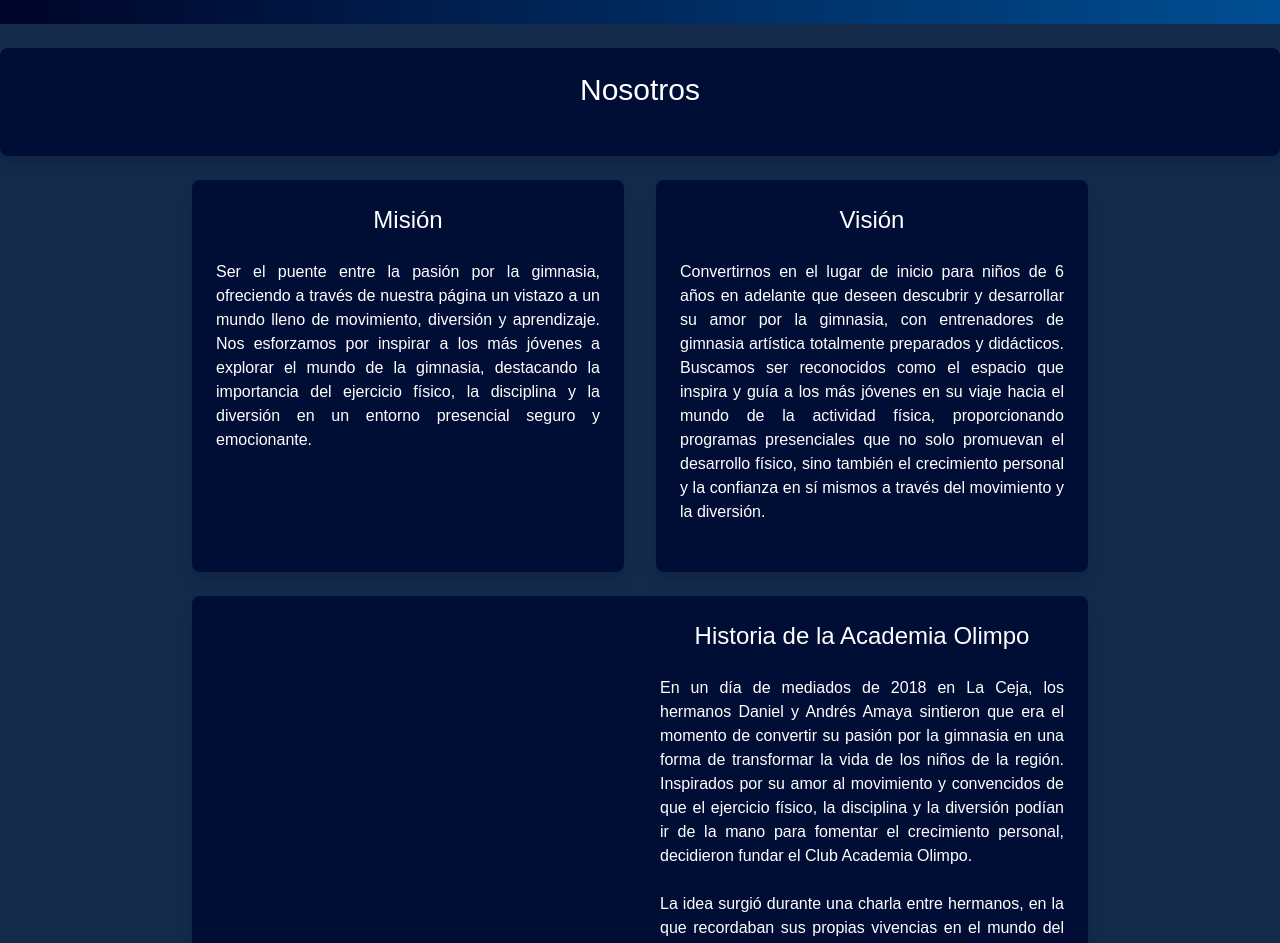
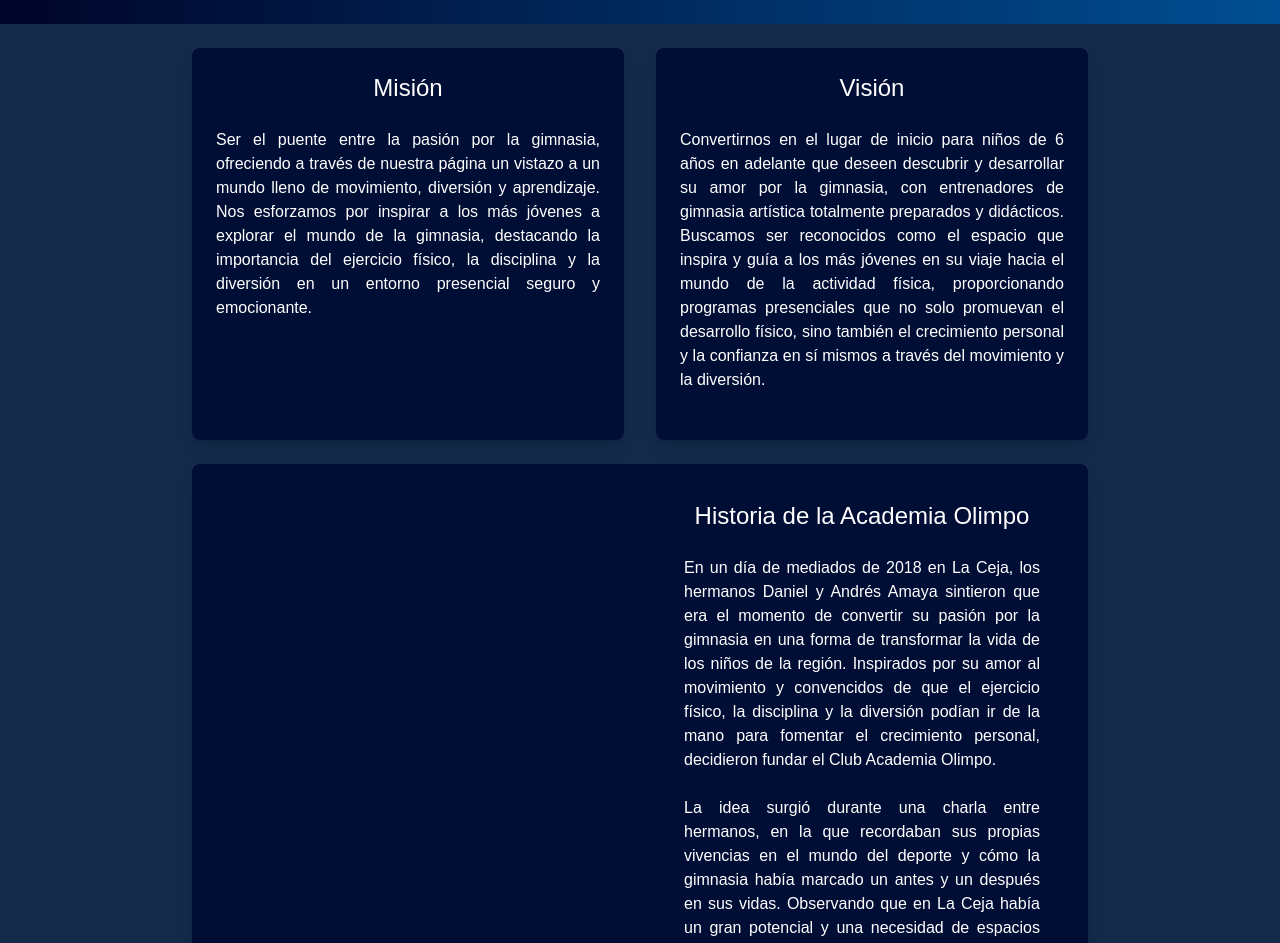
Before and after one commit to Mista299/Olimpo-Academia-2.0, a React (Vite) app: page /nosotros in a window 1280 px wide. Shown: the part 80-1023 px from the top of the page. Built offline with nearby package versions, Linux system fonts and the light colour scheme.

Commit message:
refactor Nosotros ok

```diff
--- a/src/components/FormularioInscripcion/index.jsx
+++ b/src/components/FormularioInscripcion/index.jsx
@@ -68,7 +68,7 @@ const FormularioInscripcion = () => {
           <input type="checkbox" name="terminos" className="mr-2" required /> Acepto términos y condiciones de la <a className="text-blue-500" onClick={openModal}>política de privacidad</a>
         </label>
 
-        <button type="submit" className="bg-green-500 text-white px-6 py-2 rounded-lg mt-4 hover:bg-green-700 transition">
+        <button class="border-2 border-white text-white bg-transparent hover:bg-[#61CE70] hover:text-white px-6 py-2 rounded-lg transition duration-300 ease-in-out">
           Enviar
         </button>
       </form>
--- /dev/null
+++ b/src/components/SectionText/index.jsx
@@ -0,0 +1,18 @@
+import React from 'react';
+import ContainerText from '../../components/ContainerText';
+
+
+const SectionText = ({ title, children }) => {
+  return (
+    <ContainerText>
+      <h2 className="text-2xl justify-center text-align text-center mb-6">
+        {title}
+      </h2>
+      <div className="text-justify">
+        {children}
+      </div>
+    </ContainerText>
+  );
+};
+
+export default SectionText;
--- a/src/pages/Nosotros/index.jsx
+++ b/src/pages/Nosotros/index.jsx
@@ -1,40 +1,31 @@
-import ContainerText from '../../components/ContainerText';
-import NosotrosImg from '../../imgs/nosotros.webp'
+import NosotrosImg from '../../imgs/nosotros.webp';
+import SectionText from '../../components/SectionText';
 
 function Nosotros() {
   return (
     <>
-      <ContainerText>
-        <h1 className='text-3xl justify-center text-align text-center mb-6 '>Nosotros</h1>
-      </ContainerText>
-      <div className="grid grid-cols-1 md:grid-cols-2 gap-8 max-w-[70%] mx-auto">
-        {/* Columna 1 */}
-
-        {/* Columna 2 - Misión */}
-        <ContainerText>
-          <h2 className="text-2xl justify-center text-align text-center mb-6">
-            Misión
-          </h2>
-          <p className="text-justify">
+      <div className="grid grid-cols-1 md:grid-cols-2 gap-8 md:max-w-[70%] mx-auto">
+        {/* Misión */}
+        <SectionText title="Misión">
+          <p>
             Ser el puente entre la pasión por la gimnasia, ofreciendo a través de nuestra página un vistazo a un mundo lleno de movimiento, diversión y aprendizaje. Nos esforzamos por inspirar a los más jóvenes a explorar el mundo de la gimnasia, destacando la importancia del ejercicio físico, la disciplina y la diversión en un entorno presencial seguro y emocionante.
           </p>
-        </ContainerText>
+          {/* Puedes agregar una imagen aquí si es necesario */}
+        </SectionText>
 
-        {/* Columna 3 - Visión */}
-        <ContainerText>
-          <h2 className="text-2xl justify-center text-align text-center mb-6">
-            Visión
-          </h2>
-          <p className="text-justify">
-            Convertirnos en el lugar de inicio para niños de 6 años en adelante que deseen descubrir y desarrollar su amor por la gimnasia, con entrenadores de gimnasia artística totalmente preparados y didácticos. Buscamos ser reconocidos como el espacio que inspira y guía a los más jóvenes en su viaje hacia el mundo de la actividad física, proporcionando programas presenciales que no solo promuevan el desarrollo físico, sino también el crecimiento personal y la confianza en sí mismos a través del movimiento y la diversión.
+        {/* Visión */}
+        <SectionText title="Visión">
+          <p>
+          Convertirnos en el lugar de inicio para niños de 6 años en adelante que deseen descubrir y desarrollar su amor por la gimnasia, con entrenadores de gimnasia artística totalmente preparados y didácticos. Buscamos ser reconocidos como el espacio que inspira y guía a los más jóvenes en su viaje hacia el mundo de la actividad física, proporcionando programas presenciales que no solo promuevan el desarrollo físico, sino también el crecimiento personal y la confianza en sí mismos a través del movimiento y la diversión.
           </p>
-        </ContainerText>
+        </SectionText>
       </div>
-      <div className="grid grid-cols-1 lg:grid-cols-2 justify-center items-center w-full p-6 bg-[#000d35] rounded-lg shadow-lg text-white max-w-[70%] mx-auto mb-6 mt-6 gap-10">
-          <img src={NosotrosImg} alt="" />
+
+      {/* Historia de la Academia */}
+      <div className="grid grid-cols-1 lg:grid-cols-2 justify-center items-center w-full p-6 bg-[#000d35] rounded-lg shadow-lg text-white md:max-w-[70%] mx-auto mb-6 mt-6 gap-10">
+        <img src={NosotrosImg} alt="Nosotros" className="rounded-lg" />
+        <SectionText title="Historia de la Academia Olimpo">
           <p className='text-justify'>
-            <h3 className='text-2xl text-center'>Historia de la Academia Olimpo</h3><br />
-
             En un día de mediados de 2018 en La Ceja, los hermanos Daniel y Andrés Amaya sintieron que era el momento de convertir su pasión por la gimnasia en una forma de transformar la vida de los niños de la región. Inspirados por su amor al movimiento y convencidos de que el ejercicio físico, la disciplina y la diversión podían ir de la mano para fomentar el crecimiento personal, decidieron fundar el Club Academia Olimpo. <br /><br />
 
             La idea surgió durante una charla entre hermanos, en la que recordaban sus propias vivencias en el mundo del deporte y cómo la gimnasia había marcado un antes y un después en sus vidas. Observando que en La Ceja había un gran potencial y una necesidad de espacios seguros y estimulantes para que los más jóvenes exploraran su cuerpo y desarrollaran su autoestima, se propusieron crear un lugar que se convirtiera en el puente entre la pasión por la gimnasia y el aprendizaje integral. <br /><br />
@@ -45,8 +36,9 @@ function Nosotros() {
 
             Así, lo que comenzó como un sueño familiar en La Ceja se transformó en una realidad que sigue inspirando a niños y familias, demostrando que con pasión, disciplina y un toque de diversión, se pueden construir espacios donde el movimiento y el aprendizaje se unen para forjar futuros llenos de posibilidades.
           </p>
+
+        </SectionText>
       </div>
-
     </>
   );
 }
```
